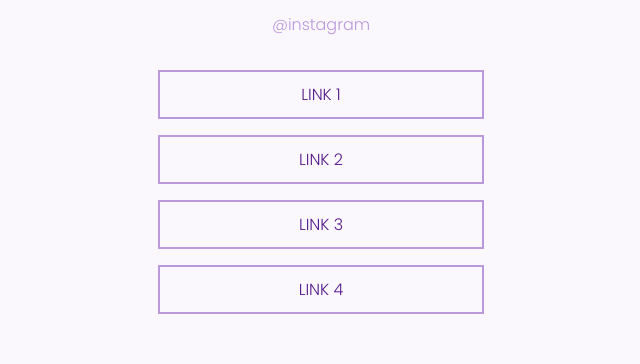
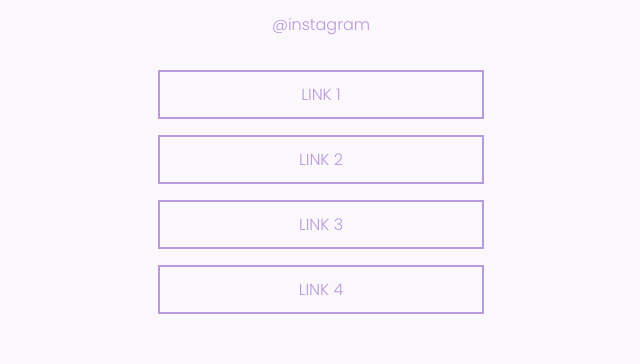
Before and after one commit to murilonicemento/social-tree, a plain HTML site: page index.html in a window 1280 px wide. Shown: the part 417-781 px from the top of the page, without its empty margins (319-959 px from the left). Drawn offline with Linux system fonts and the light colour scheme.

Commit message:
Inclusão de melhorias

```diff
--- a/assets/css/style.css
+++ b/assets/css/style.css
@@ -58,6 +58,7 @@ body {
     font-weight: 400px;
     text-transform: uppercase;
     text-decoration: none;
+    color: #bb99dd;
 }
 #links a:hover{
     background-color: #bb99dd;
```
